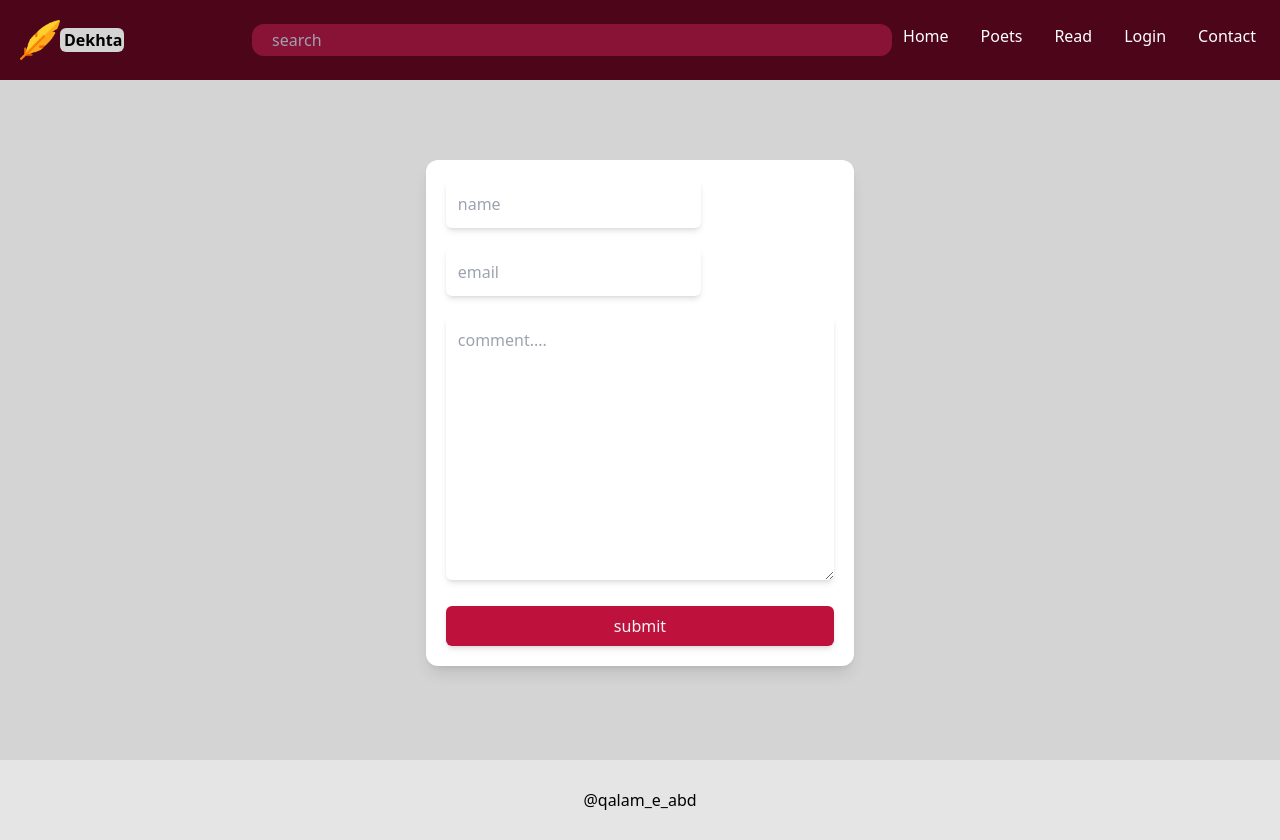
After one commit to 0-yohan/d3khta, a Django app: page /contact_us/ in a window 1280 px wide. The commit adds this page. Run offline with Django 4.2, Linux system fonts and the light colour scheme; some libraries are stand-ins or nearby versions.

Commit message:
next:contact us and link posts to poets

```diff
--- a/dekhta/apps.py
+++ b/dekhta/apps.py
@@ -4,3 +4,6 @@ from django.apps import AppConfig
 class DekhtaConfig(AppConfig):
     default_auto_field = 'django.db.models.BigAutoField'
     name = 'dekhta'
+
+    def ready(self):
+        import dekhta.signals
--- a/dekhta/forms.py
+++ b/dekhta/forms.py
@@ -9,4 +9,4 @@ class NewUserForm(UserCreationForm):
 
     class Meta:
         model = User
-        fields = ['first_name', 'last_name', 'email', 'password1', 'password2']
+        fields = ['username', 'first_name', 'last_name', 'email', 'password1', 'password2']
--- a/dekhta/models.py
+++ b/dekhta/models.py
@@ -5,7 +5,7 @@ from django.contrib.auth.models import User
 # Create your models here.
 
 class Poets(models.Model):
-    # user = models.OneToOneField(User, on_delete=models.CASCADE)
+    user = models.OneToOneField(User, on_delete=models.CASCADE, null=True)
     first_name = models.CharField(max_length = 25)
     last_name = models.CharField(max_length = 25)
     posts_count = models.IntegerField(default = 0)
--- /dev/null
+++ b/dekhta/templates/contact.html
@@ -0,0 +1,17 @@
+{% extends 'navbar.html' %}
+
+{% block content %}
+<main class="bg-neutral-300 px-5 md:px-10 h-[85vh] flex justify-center">
+    <div class="bg-white w-fit rounded-xl h-fit mt-[10vh] shadow-lg">
+       <form class="space-y-5 p-5 flex-col justify-center" action="login.html" method="post">
+           <input class="items-center rounded-md p-3  shadow-md " type="text" placeholder="name">
+           <br>
+           <input class="items-center rounded-md p-3 shadow-md " type="email" placeholder="email">
+           <br>
+           <textarea class="items-center rounded-md p-3 min-w-full shadow-md " placeholder="comment...." cols="30" rows="10"></textarea>
+           <button class="items-center rounded-md bg-rose-700 text-gray-100 p-2 w-full shadow-md">submit</button>
+       </form>
+    </div>
+</main>
+
+{% endblock content %}
--- a/dekhta/templates/details.html
+++ b/dekhta/templates/details.html
@@ -6,7 +6,9 @@
 
     <h1 class="pl-1 py-6">{{poet.first_name}} {{poet.last_name}}</h1>
     <p><b>Posts: </b> {{poet.posts_count}}</p>
-
+    {% if show_add_post_button %}
+        <a href=""><button>Add Post</button></a> <br><br>
+    {% endif %}
     {% for p in posts reversed %}
         {% if poet.id is p.poet_id_id %}
             {{p.data|linebreaks}}
--- a/dekhta/templates/index.html
+++ b/dekhta/templates/index.html
@@ -1,7 +1,7 @@
 {% extends 'navbar.html' %}
 
 {% block content %}
-<main class="bg-neutral-300 px-5 md:px-10 h-[85vh]">
+<main class="bg-neutral-300 px-5 md:px-10 h-[85vh] ">
     <p class="pl-1 pt-8 pb-0 text-lg">RECENT POSTS</p>
     <div class="grid grid-flow-row space-y-4  md:grid-flow-col md:space-x-5 ">
         {% for p in allposts %}
--- a/dekhta/templates/navbar.html
+++ b/dekhta/templates/navbar.html
@@ -11,7 +11,7 @@
 
 </head>
 
-<body">
+<body class = 'flex flex-col min-h-screen'>
     {%load static%}
     <section class="header">
         <nav class=" bg-rose-950 sm:flex md:flex-row justify-between p-5 text-white">
@@ -29,11 +29,11 @@
                     <li class="hover:bg-rose-900 rounded-md  p-1 cursor-pointer "><a href="{% url 'poets' %}">Poets</a></li>
                     <li class="hover:bg-rose-900 rounded-md  p-1  cursor-pointer">Read</li>
                     {% if user.is_authenticated %}
-                        <li class="hover:bg-rose-900 rounded-md  p-1 cursor-pointer "><a href="{% url 'home' %}">{{user.username}}</a></li>
+                        <li class="hover:bg-rose-900 rounded-md  p-1 cursor-pointer "><a href="/poets/{{user.first_name}}-{{user.last_name}}">{{user.username}}</a></li>
                     {% else %}
                         <li class="hover:bg-rose-900 rounded-md  p-1 cursor-pointer "><a href="{% url 'login' %}">Login</a></li>
                     {% endif %}
-                    <li class="hover:bg-rose-900 rounded-md  p-1 cursor-pointer ">Contact</li>
+                    <li class="hover:bg-rose-900 rounded-md  p-1 cursor-pointer "><a href="{% url 'contact' %}">Contact</a></li>
                 </ul>
             </div>
         </nav>
@@ -52,9 +52,10 @@
     {% endblock content %}
     </div>
 
-<footer class="py-9 flex justify-center bg-neutral-200">
+<footer class="mt-auto py-7 flex flex justify-center bg-neutral-200" >
     <div class="">@qalam_e_abd</div>
 </footer>
 </body>
 
 </html>
+<!-- py-7 flex justify-center bg-neutral-200  -->
--- a/dekhta/templates/poets.html
+++ b/dekhta/templates/poets.html
@@ -6,8 +6,7 @@
     <div>
         <ul>
         {% for p in poet %}
-            <li><a href="/poets/{{p.id}}">{{p.first_name}} {{p.last_name}}</a></li>
-
+            <li><a href="/poets/{{p.first_name}}-{{p.last_name}}">{{p.first_name}} {{p.last_name}}</a></li>
         {% endfor %}
         </ul>
     </div>
--- a/dekhta/urls.py
+++ b/dekhta/urls.py
@@ -5,9 +5,9 @@ from django.contrib.auth import views as auth_views
 urlpatterns = [
     path('', views.home, name = 'home'),
     path('poets/', views.all_poets, name = 'poets'),
-    path('poets/<int:id>', views.details, name = 'details'),
+    path('poets/<str:first_name>-<str:last_name>/', views.details, name = 'details'),
     path('create_user/', views.create_user, name = 'create'),
     path('login/', auth_views.LoginView.as_view(template_name = 'login.html'), name = 'login'),
     path('logout/', auth_views.LogoutView.as_view(template_name = 'logout.html'), name = 'logout'),
-
+    path('contact_us/', views.contact, name = 'contact'),
 ]
--- a/dekhta/views.py
+++ b/dekhta/views.py
@@ -15,21 +15,25 @@ def all_poets(request):
     poets = Poets.objects.all().order_by('first_name').values()
     return render(request, 'poets.html', {'poet': poets})
 
-def details(request, id):
-    poet = Poets.objects.get(id = id)
+def details(request, first_name, last_name):
+    poet = Poets.objects.get(first_name= first_name, last_name = last_name)
     all_posts = Post.objects.all().values()
-    return render(request, 'details.html', {'poet' : poet, 'posts' : all_posts})
+    context = {'poet' : poet, 'posts' : all_posts, 'show_add_post_button' : False}
+    if (request.user == poet.user):
+        context['show_add_post_button'] = True
+    return render(request, 'details.html', context)
 
 def create_user(request):
     if request.method == 'POST':
         form = NewUserForm(request.POST)
         if form.is_valid():
             form.save()
-            messages.success(f"User Created")
-
-            return redirect('login/')
-
+            messages.success(request, f"User Created")
+            return redirect('login')
     else:
         form = NewUserForm()
+    return render(request, 'create_user.html', {'form' : form})
 
-    return render(request, 'create_user.html', {'form' : form})
+def contact(request):
+
+    return render(request, 'contact.html')
```
Also changed, not shown: dekhta/signals.py (added, +10 -0 lines), db.sqlite3, dekhta/migrations/0005_poets_user_alter_post_d_time.py (added).
